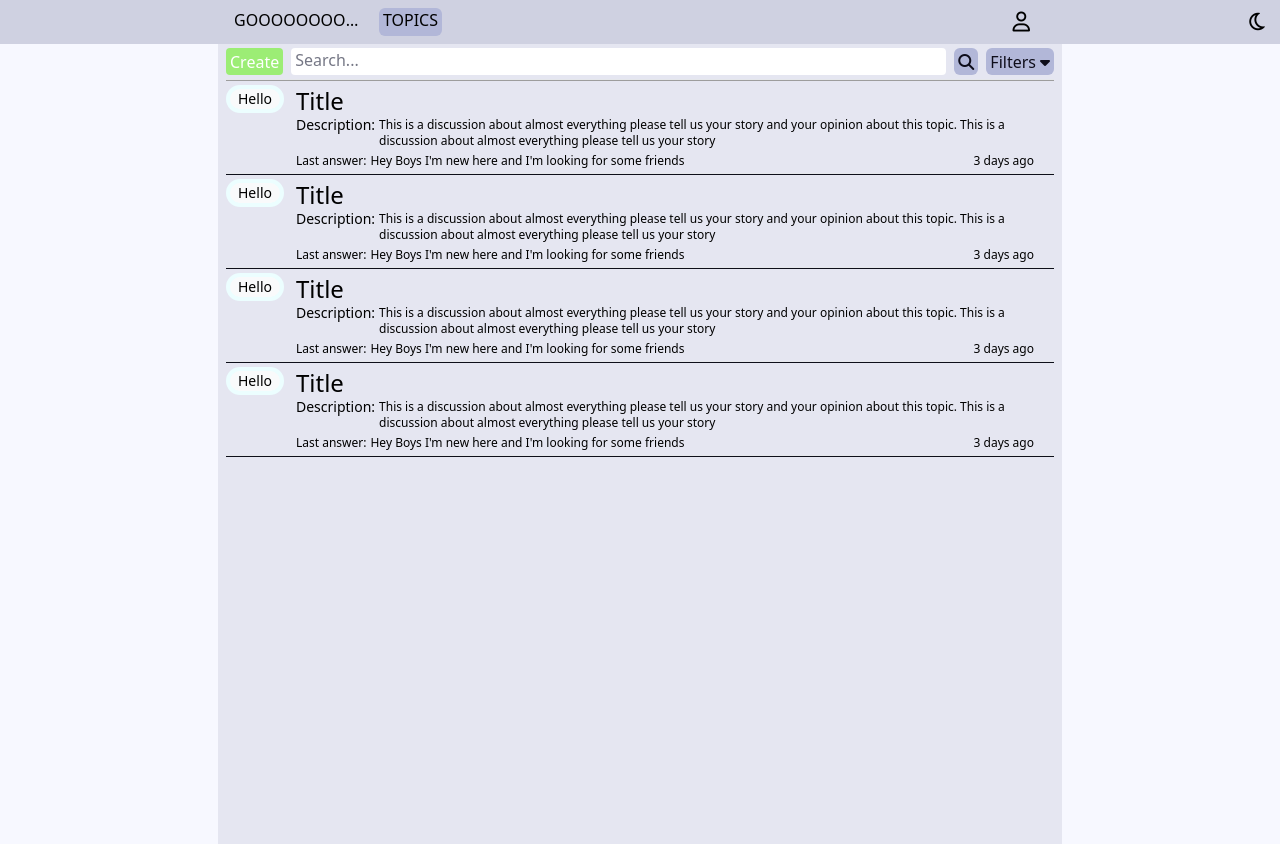
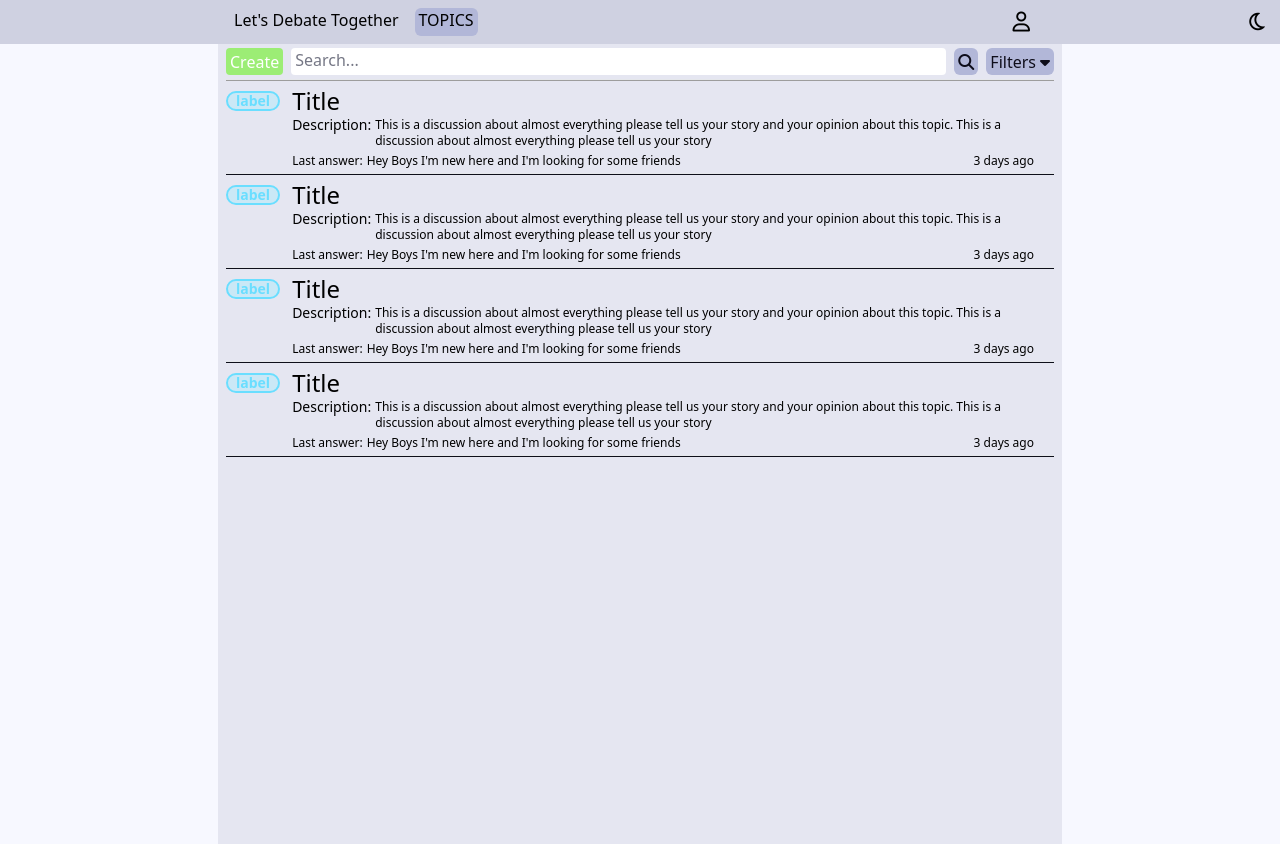
Before and after one commit to letsdebatetogether/letsdebatetogether.github.io, a Vue app: page / in a window 1280 px wide. Built offline with nearby package versions, Linux system fonts and the light colour scheme.

Commit message:
DiscussBlock started

```diff
--- /dev/null
+++ b/src/components/DiscussBlock.vue
@@ -0,0 +1,18 @@
+<script setup>
+
+</script>
+
+<template>
+    <div class="flex flex-col">
+        <div class="flex flex-row w-full gap-2">
+            <i class="fa-regular fa-user text-xl"></i>
+            <p class="">Boby</p>
+            <p class="pr-2">3 days ago</p>
+            <div class="flex justify-end">
+                <p>Edited 3 hours ago</p>
+                <i class="fa-solid fa-ellipsis-vertical px-2"></i>
+            </div>
+        </div>
+
+    </div>
+</template>
--- a/src/components/DiscussPreview.vue
+++ b/src/components/DiscussPreview.vue
@@ -5,7 +5,7 @@ import Label from './Label.vue'
 <template>
     <div class="flex flex-col pb-1">
         <div class="flex flex-row">
-            <div class="hidden sm:flex">
+            <div class="hidden pt-1.5 sm:flex">
                 <Label/>
             </div>
             <div class="flex flex-col sm:pl-3 sm:pr-5">
--- a/src/components/HotBar.vue
+++ b/src/components/HotBar.vue
@@ -1,8 +1,8 @@
 <template>
     <header class="flex w-full bg-[#CFD1E1]">
         <nav class="container flex w-full py-2 sm:flex-row">
-            <div class="flex w-full pl-2 max-w-[10rem] md:pl-4 md:max-w-[15rem]">
-                <p class="px-4 truncate ">GOOOOOOOOOOOOOOOOOOOOOOOOOOOOOOOOOOOOOOOOOOOOOD</p>
+            <div class="flex w-full pl-2 max-w-[12rem] md:pl-4 md:max-w-[18rem]">
+                <p class="px-4 truncate ">Let's Debate Together</p>
                 <button class="flex rounded-md bg-[#B2B7D8]"> <p class="mx-1">TOPICS</p> </button>
             </div>
 
--- a/src/components/Label.vue
+++ b/src/components/Label.vue
@@ -5,8 +5,8 @@
 
 <template>
     <div>
-        <button class="flex bg-gray-50 border-cyan-50 border-spacing-1 border-4 rounded-full">
-            <p class="text-sm px-2">Hello</p>
+        <button class="flex bg-[#97e9ff57] border-[#6ADEFF] text-[#6ADEFF] font-semibold border-2 rounded-full">
+            <p class="text-sm/4 px-2">label</p>
         </button>
     </div>
 </template>
```
Also changed, not shown: 1 other file (tests, documents, lock files or other folders).
